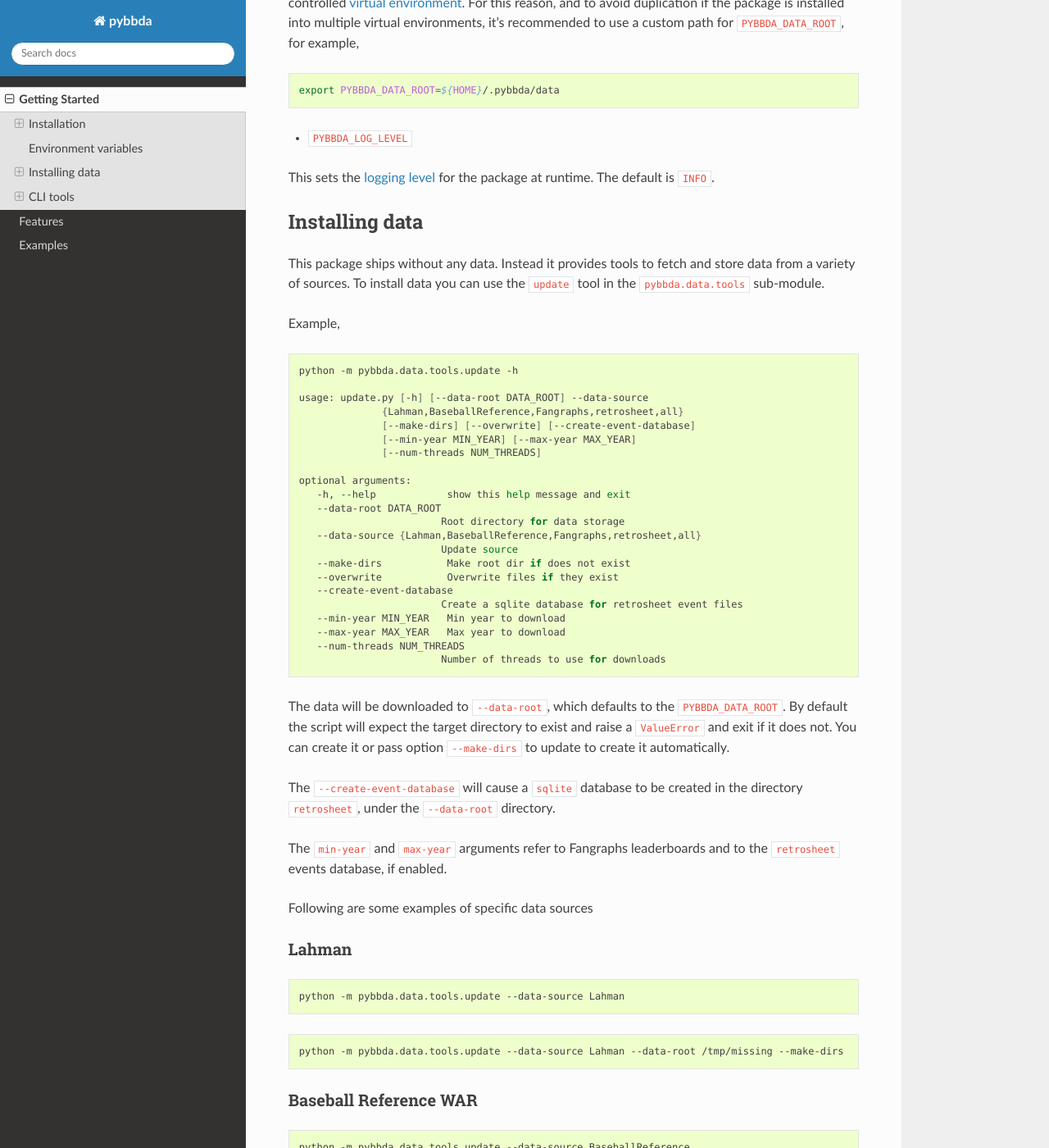
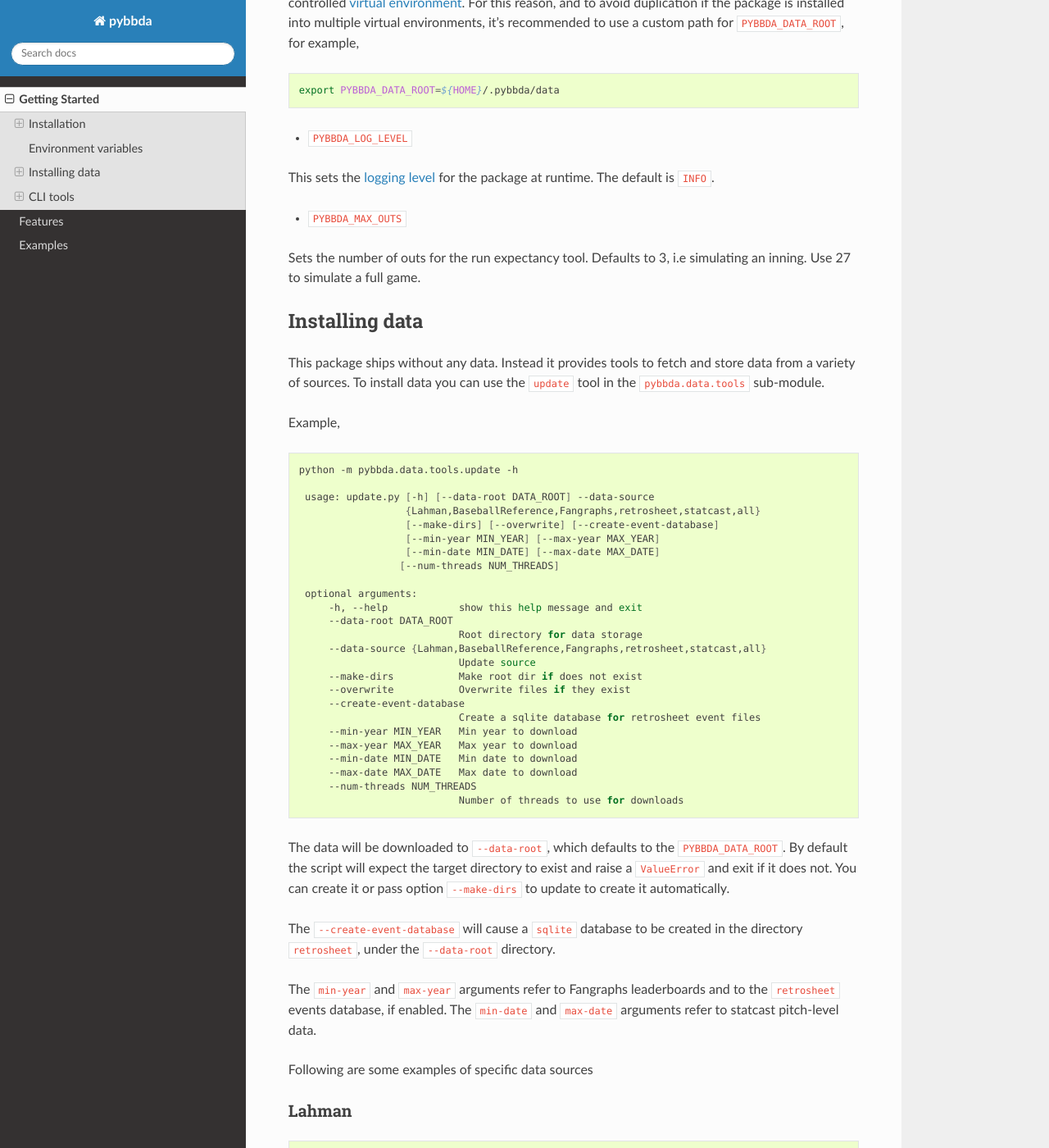
Before and after one commit to bdilday/pybbda, a Sphinx documentation site: the page built from docs/getting_started.rst, in a window 1280 px wide and 1400 px high, scrolled down 1053 px. Shown: the whole window at 82% size. Built offline with Sphinx 7.4.7 and the Read the Docs theme 2.0.0, drawn with Linux system fonts in a browser that asks for light colours; pages that are not in the unit, such as notebooks, are missing from menus; some of the changed text lies outside the part shown.

Commit message:
updates docs

```diff
--- a/docs/getting_started.rst
+++ b/docs/getting_started.rst
@@ -12,7 +12,7 @@ This package is available on PyPI, so you can install it with
 
 .. code-block:: bash
 
-   pip install -U pybbda
+   pip install pybbda
 
 Or you can install the latest master branch
 directly from the `github repo`_  using
@@ -75,6 +75,12 @@ recommended to use a custom path for ``PYBBDA_DATA_ROOT``, for example,
 This sets the `logging level`_ for the package at runtime.
 The default is ``INFO``.
 
+* ``PYBBDA_MAX_OUTS``
+
+Sets the number of outs for the run expectancy tool. Defaults to 3, i.e
+simulating an inning. Use 27 to simulate a full game.
+
+
 ---------------
 Installing data
 ---------------
@@ -90,26 +96,29 @@ Example,
 
    python -m pybbda.data.tools.update -h
 
-   usage: update.py [-h] [--data-root DATA_ROOT] --data-source
-                 {Lahman,BaseballReference,Fangraphs,retrosheet,all}
-                 [--make-dirs] [--overwrite] [--create-event-database]
-                 [--min-year MIN_YEAR] [--max-year MAX_YEAR]
-                 [--num-threads NUM_THREADS]
+    usage: update.py [-h] [--data-root DATA_ROOT] --data-source
+                     {Lahman,BaseballReference,Fangraphs,retrosheet,statcast,all}
+                     [--make-dirs] [--overwrite] [--create-event-database]
+                     [--min-year MIN_YEAR] [--max-year MAX_YEAR]
+                     [--min-date MIN_DATE] [--max-date MAX_DATE]
+                    [--num-threads NUM_THREADS]
 
-   optional arguments:
-      -h, --help            show this help message and exit
-      --data-root DATA_ROOT
-                           Root directory for data storage
-      --data-source {Lahman,BaseballReference,Fangraphs,retrosheet,all}
-                           Update source
-      --make-dirs           Make root dir if does not exist
-      --overwrite           Overwrite files if they exist
-      --create-event-database
-                           Create a sqlite database for retrosheet event files
-      --min-year MIN_YEAR   Min year to download
-      --max-year MAX_YEAR   Max year to download
-      --num-threads NUM_THREADS
-                           Number of threads to use for downloads
+    optional arguments:
+        -h, --help            show this help message and exit
+        --data-root DATA_ROOT
+                              Root directory for data storage
+        --data-source {Lahman,BaseballReference,Fangraphs,retrosheet,statcast,all}
+                              Update source
+        --make-dirs           Make root dir if does not exist
+        --overwrite           Overwrite files if they exist
+        --create-event-database
+                              Create a sqlite database for retrosheet event files
+        --min-year MIN_YEAR   Min year to download
+        --max-year MAX_YEAR   Max year to download
+        --min-date MIN_DATE   Min date to download
+        --max-date MAX_DATE   Max date to download
+        --num-threads NUM_THREADS
+                              Number of threads to use for downloads
 
 
 
@@ -123,7 +132,8 @@ The ``--create-event-database`` will cause a ``sqlite`` database to be created i
 directory ``retrosheet``, under the ``--data-root`` directory.
 
 The ``min-year`` and ``max-year`` arguments refer to Fangraphs leaderboards and to the ``retrosheet``
-events database, if enabled.
+events database, if enabled.  The ``min-date`` and ``max-date`` arguments refer to statcast
+pitch-level data.
 
 Following are some examples of specific data sources
 
@@ -148,9 +158,9 @@ Baseball Reference WAR
    python -m pybbda.data.tools.update --data-source BaseballReference
 
 
-~~~~~~~~~~~~~~~~~~~~~~~~~~~~~~~~
-Fangraphs GUTs and leaderboards
-~~~~~~~~~~~~~~~~~~~~~~~~~~~~~~~~
+~~~~~~~~~~~~~~~~~~~~~~~~~~~~~~~~~~~~~~~~~~~~~~~~~~~~~~~~~~
+Fangraphs leaderboards, park factors, and guts constants
+~~~~~~~~~~~~~~~~~~~~~~~~~~~~~~~~~~~~~~~~~~~~~~~~~~~~~~~~~~
 
 .. code-block:: bash
 
@@ -214,6 +224,21 @@ The ``min-year`` and ``--max-year`` arguments will limit the years to populate t
    CIN198204050|bowal001|2
    sqlite> .q
 
+~~~~~~~~~~~~~~~~~~~~~~~~~~~~
+Statcast pitch-level events
+~~~~~~~~~~~~~~~~~~~~~~~~~~~~
+
+Events from May, 2019.
+
+.. code-block:: bash
+
+    $ python -m pybbda.data.tools.update --data-source statcast --min-date 2019-05-01 --max-date 2019-05-30 --num-threads 7
+
+All event from 2019
+
+.. code-block:: bash
+
+    $ python -m pybbda.data.tools.update --data-source statcast --min-year 2019 --max-year 2019 --num-threads 7
 
 ~~~~~~~~~~~~~
 All sources
--- a/docs/modules/analysis/index.rst
+++ b/docs/modules/analysis/index.rst
@@ -6,6 +6,7 @@ analysis
    :maxdepth: 2
 
    projections.rst
+   run_expectancies.rst
    trajectories.rst
 
 .. automodule:: pybbda.analysis
--- a/docs/modules/data/index.rst
+++ b/docs/modules/data/index.rst
@@ -8,6 +8,7 @@ data
    lahman.rst
    fangraphs.rst
    baseball_reference.rst
+   retrosheet.rst
    statcast.rst
 
 .. automodule:: pybbda.data
```
Also changed, not shown: README.md (+5 -1 lines), docs/features.rst (+7 -5 lines), docs/modules/data/retrosheet.rst (added, +8 -0 lines), 1 other file.
